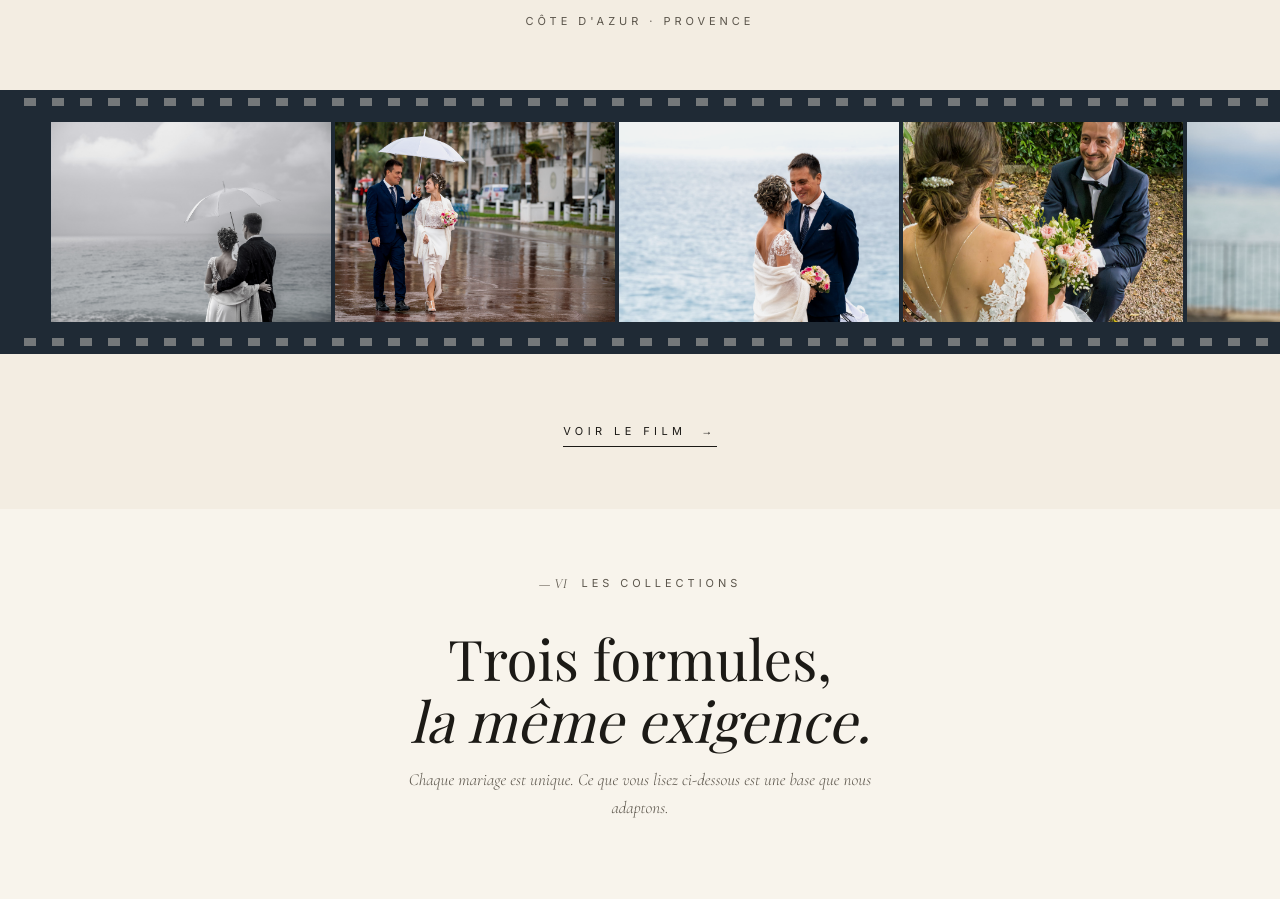
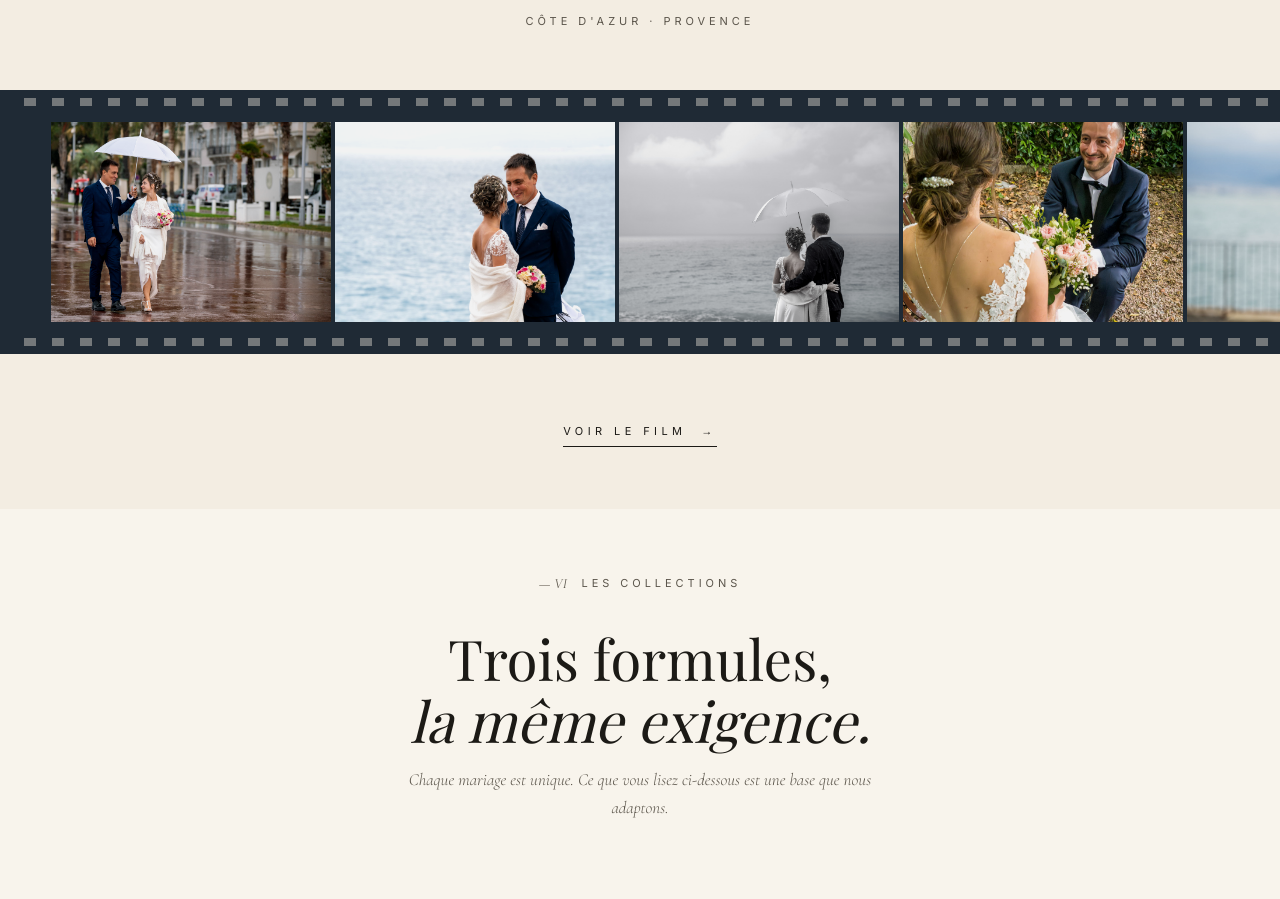
Before and after one commit to AntoineFe/DFly, a React (Vite) app: page /mariage in a window 1280 px wide. Shown: the part 7952-8851 px from the top of the page. Built offline with nearby package versions, Linux system fonts and the light colour scheme; a web font is replaced by a local one.

Commit message:
Update Mariage.jsx

```diff
--- a/src/pages/Mariage.jsx
+++ b/src/pages/Mariage.jsx
@@ -17,9 +17,9 @@ const W_IMG = {
   table:       `${BASE}images/mariage/_7R41267.jpeg`,
   aerial:      `${BASE}images/mariage/MAX_0011.jpeg`,
   sortie:      `${BASE}images/mariage/_7R44108.jpg`,
-  filmstrip1:  `${BASE}images/mariage/_7R41266_1.jpeg`,
-  filmstrip2:  `${BASE}images/mariage/_DSC7546.jpeg`,
-  filmstrip3:  `${BASE}images/mariage/_DSC7838.jpeg`,
+  filmstrip3:  `${BASE}images/mariage/_7R41266_1.jpeg`,
+  filmstrip1:  `${BASE}images/mariage/_DSC7546.jpeg`,
+  filmstrip2:  `${BASE}images/mariage/_DSC7838.jpeg`,
   filmstrip4:  `${BASE}images/mariage/423_7R44891_1.jpeg`,
   filmstrip5:  `${BASE}images/mariage/397_DSC0942.jpeg`,
   filmstrip6:  `${BASE}images/mariage/445_7R49749.jpeg`,
```
